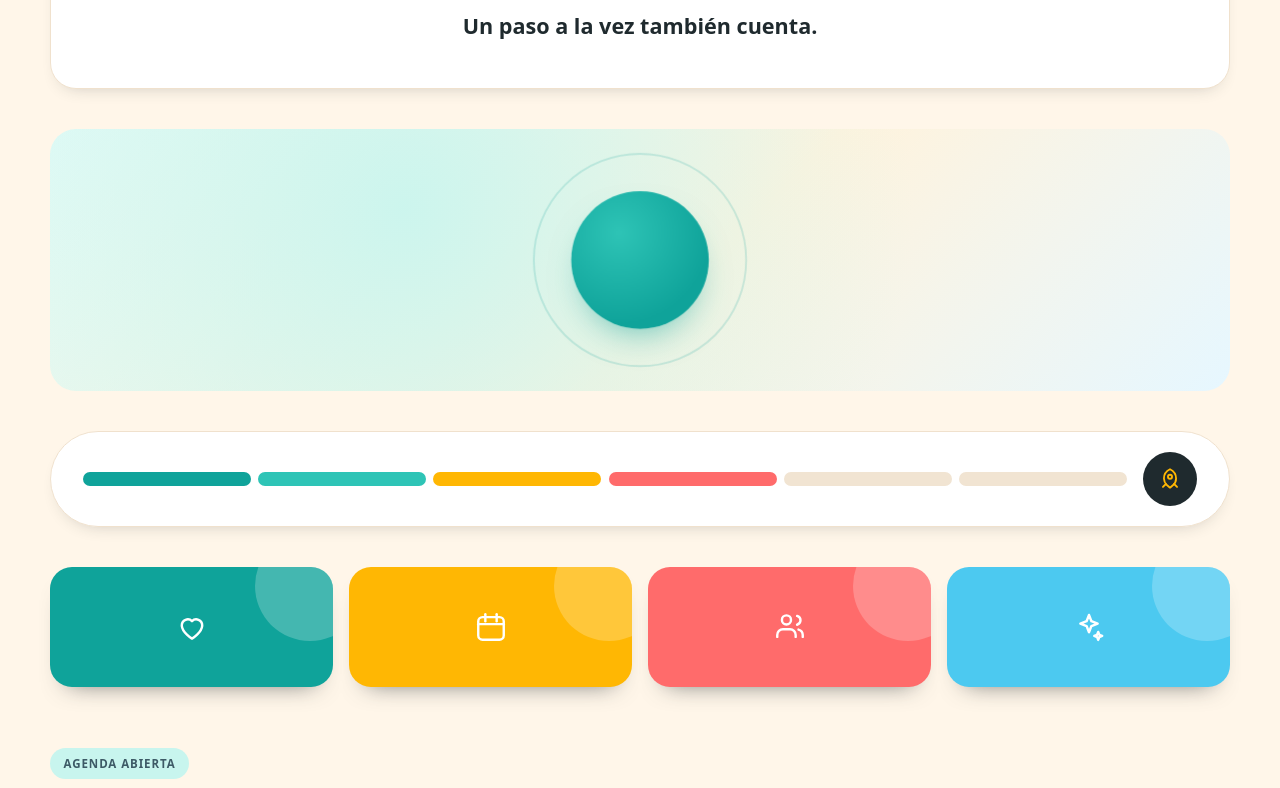
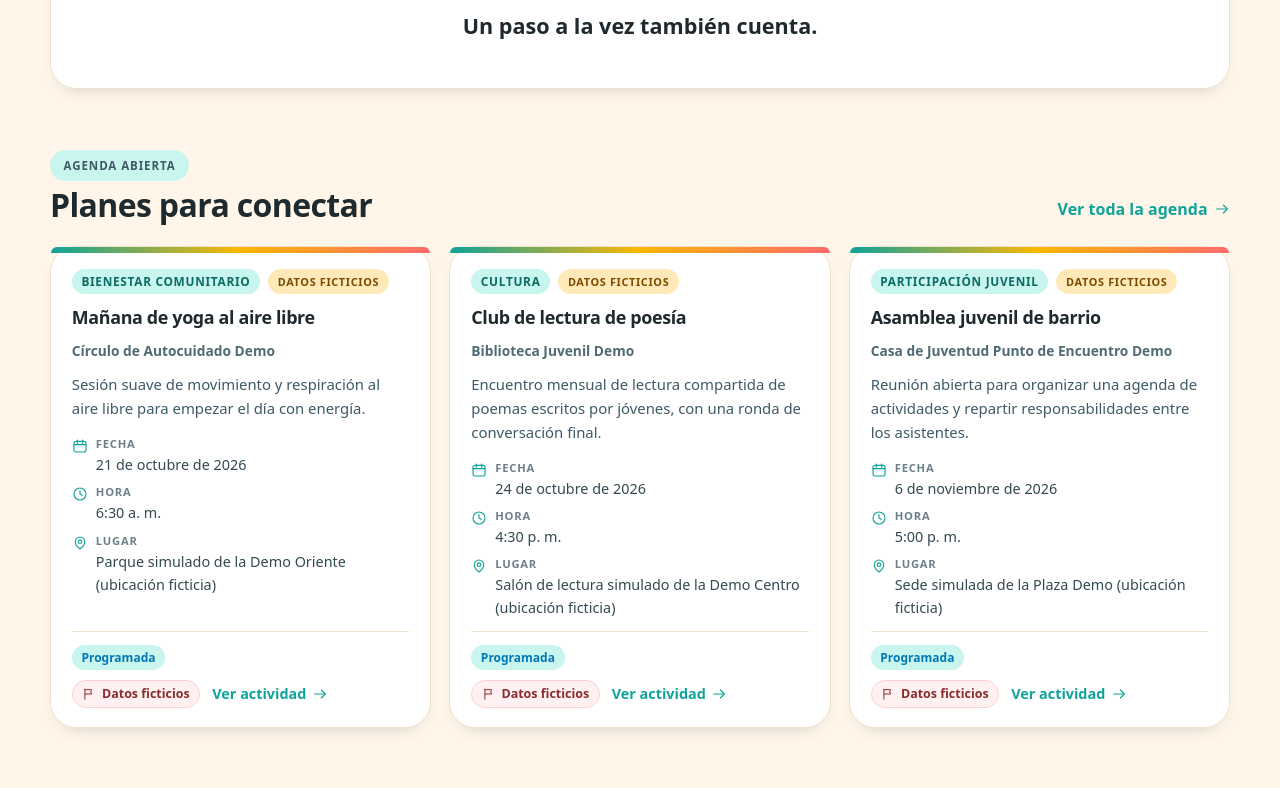
Before and after one commit to Yefrisaurio30/REPO-HACKATHON-ALCALDIA, a React (Vite) app in the folder pausa-joven-conecta/: page / in a window 1280 px wide. Shown: the part 1660-2448 px from the top of the page. Built offline with nearby package versions, Linux system fonts and the light colour scheme.

Commit message:
fix(ui): quita bloques decorativos de respiracion, progreso y colores

```diff
--- a/pausa-joven-conecta/src/components/Icon.tsx
+++ b/pausa-joven-conecta/src/components/Icon.tsx
@@ -25,7 +25,6 @@ export type IconName =
   | 'compass'
   | 'whatsapp'
   | 'warning'
-  | 'rocket'
 
 const PATHS: Record<IconName, ReactNode> = {
   search: (
@@ -168,13 +167,6 @@ const PATHS: Record<IconName, ReactNode> = {
       <line x1="12" y1="17.4" x2="12" y2="17.4" />
     </>
   ),
-  rocket: (
-    <>
-      <path d="M12 3c3.6 1.7 5.6 4.7 5.6 8.5 0 2.3-1 4.5-2.7 6.1L12 20l-2.9-2.4a8.9 8.9 0 0 1-2.7-6.1C6.4 7.7 8.4 4.7 12 3z" />
-      <circle cx="12" cy="10" r="1.9" />
-      <path d="M8.2 16.6 5.5 19.3M15.8 16.6l2.7 2.7" />
-    </>
-  ),
 }
 
 type IconProps = {
--- a/pausa-joven-conecta/src/pages/Home.tsx
+++ b/pausa-joven-conecta/src/pages/Home.tsx
@@ -21,13 +21,6 @@ const MOODS = [
   { color: '#4cc9f0', mouth: 'M16 33c3-5 13-5 16 0' },
   { color: '#ff6b6b', mouth: 'M16 29c2 3 5 3 7 0s5-3 7 0' },
   { color: '#0fa39a', mouth: 'M18 30c2 2 10 2 12 0' },
-]
-
-const COLOR_CARDS = [
-  { color: '#0fa39a', icon: 'heart' as const },
-  { color: '#ffb703', icon: 'calendar' as const },
-  { color: '#ff6b6b', icon: 'users' as const },
-  { color: '#4cc9f0', icon: 'sparkles' as const },
 ]
 
 type SearchTarget = 'servicios' | 'actividades'
@@ -352,33 +345,6 @@ export default function Home() {
         </p>
       </section>
 
-      <section className="breathing-band" aria-hidden="true">
-        <span className="breathing-halo" />
-        <span className="breathing-circle" />
-      </section>
-
-      <section className="status-band" aria-hidden="true">
-        <div className="status-track">
-          {Array.from({ length: 6 }).map((_, index) => (
-            <span
-              key={index}
-              className={`status-segment${index < 4 ? ' is-filled' : ''}`}
-            />
-          ))}
-        </div>
-        <span className="status-rocket">
-          <Icon name="rocket" size={26} />
-        </span>
-      </section>
-
-      <section className="color-cards" aria-hidden="true">
-        {COLOR_CARDS.map((card) => (
-          <div key={card.color} className="color-card" style={{ background: card.color }}>
-            <Icon name={card.icon} size={34} />
-          </div>
-        ))}
-      </section>
-
       <section className="section" aria-labelledby="titulo-agenda">
         <div className="section-head section-head-row">
           <div>
--- a/pausa-joven-conecta/src/styles/calma.css
+++ b/pausa-joven-conecta/src/styles/calma.css
@@ -539,154 +539,6 @@
   text-align: center;
 }
 
-/* ------------------------------------------------------------- respira */
-
-.breathing-band {
-  position: relative;
-  display: grid;
-  place-items: center;
-  min-height: 250px;
-  margin-top: 2.5rem;
-  padding: clamp(2rem, 6vw, 3.5rem);
-  border-radius: var(--radius-lg);
-  background:
-    radial-gradient(circle at 30% 30%, rgba(200, 245, 238, 0.9), rgba(255, 246, 233, 0) 60%),
-    linear-gradient(135deg, #e4fbf7, #fff3dd 55%, #e6f7ff);
-  overflow: hidden;
-}
-
-.breathing-halo {
-  position: absolute;
-  width: 220px;
-  height: 220px;
-  border: 2px solid rgba(15, 163, 154, 0.28);
-  border-radius: 50%;
-  animation: calma-breathe-halo 8s ease-in-out infinite;
-}
-
-.breathing-circle {
-  width: 150px;
-  height: 150px;
-  border-radius: 50%;
-  background: radial-gradient(circle at 35% 30%, #2ec4b6, #0fa39a 70%);
-  box-shadow: 0 18px 40px -18px rgba(15, 163, 154, 0.7);
-  animation: calma-breathe 8s ease-in-out infinite;
-}
-
-@keyframes calma-breathe {
-  0%,
-  100% {
-    transform: scale(0.85);
-  }
-  50% {
-    transform: scale(1.1);
-  }
-}
-
-@keyframes calma-breathe-halo {
-  0%,
-  100% {
-    transform: scale(0.92);
-    opacity: 0.5;
-  }
-  50% {
-    transform: scale(1.12);
-    opacity: 0.9;
-  }
-}
-
-/* ------------------------------------------------- estado / progreso */
-
-.status-band {
-  display: flex;
-  align-items: center;
-  gap: 1rem;
-  margin-top: 2.5rem;
-  padding: 1.25rem clamp(1rem, 4vw, 2rem);
-  border: 1px solid var(--border);
-  border-radius: 999px;
-  background: #fff;
-  box-shadow: var(--shadow-sm);
-}
-
-.status-track {
-  display: flex;
-  flex: 1;
-  gap: 0.45rem;
-}
-
-.status-segment {
-  flex: 1;
-  height: 14px;
-  border-radius: 999px;
-  background: #f1e4d2;
-}
-
-.status-segment.is-filled:nth-child(1) {
-  background: var(--calma-accent);
-}
-
-.status-segment.is-filled:nth-child(2) {
-  background: var(--calma-accent-2);
-}
-
-.status-segment.is-filled:nth-child(3) {
-  background: var(--calma-sun);
-}
-
-.status-segment.is-filled:nth-child(4) {
-  background: var(--calma-coral);
-}
-
-.status-rocket {
-  display: grid;
-  place-items: center;
-  flex-shrink: 0;
-  width: 54px;
-  height: 54px;
-  border-radius: 50%;
-  background: var(--calma-ink);
-  color: var(--calma-sun);
-}
-
-/* ----------------------------------------------------- tarjetas color */
-
-.color-cards {
-  display: grid;
-  grid-template-columns: repeat(4, minmax(0, 1fr));
-  gap: 1rem;
-  margin-top: 2.5rem;
-}
-
-.color-card {
-  position: relative;
-  display: grid;
-  place-items: center;
-  min-height: 120px;
-  border-radius: 22px;
-  color: #fff;
-  overflow: hidden;
-  box-shadow: 0 14px 24px -18px rgba(31, 42, 46, 0.7);
-}
-
-.color-card::after {
-  content: '';
-  position: absolute;
-  top: -36px;
-  right: -32px;
-  width: 110px;
-  height: 110px;
-  border-radius: 50%;
-  background: rgba(255, 255, 255, 0.22);
-}
-
-.color-card svg {
-  position: relative;
-  z-index: 1;
-  width: 34px;
-  height: 34px;
-}
-
 /* ------------------------------------------- línea de tiempo (pasos) */
 
 .verification-section {
@@ -1052,39 +904,13 @@
     grid-template-columns: 1fr;
   }
 
-  .color-cards {
-    grid-template-columns: repeat(2, minmax(0, 1fr));
-  }
-
-  .status-band {
-    border-radius: var(--radius-lg);
-  }
-
-  .status-rocket {
-    width: 46px;
-    height: 46px;
-  }
-
   .footer-inner {
     grid-template-columns: 1fr;
   }
 }
 
-@media (max-width: 380px) {
-  .status-band {
-    flex-direction: column;
-    align-items: stretch;
-  }
-
-  .status-rocket {
-    align-self: flex-end;
-  }
-}
-
 @media (prefers-reduced-motion: reduce) {
   .bg-star,
-  .breathing-circle,
-  .breathing-halo,
   .feature-card,
   .card,
   .mood-face {
```
